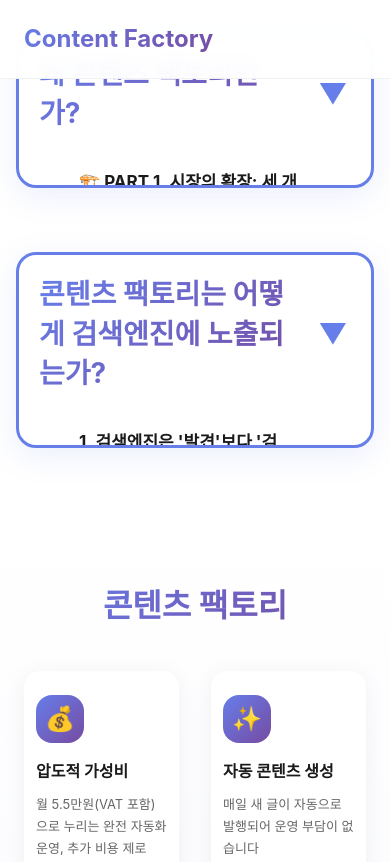
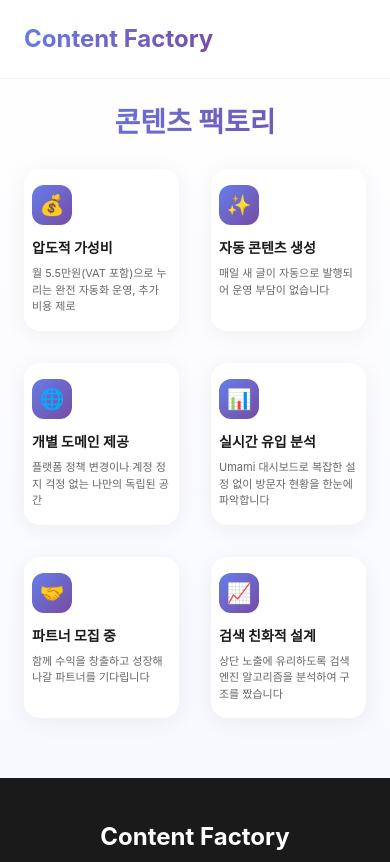
Before and after one commit to jeonwoohyun85/content-factory, a website: page landing/index.html in a window 390 px wide. Shown: the top 862 px of the page. Drawn offline with Linux system fonts and the light colour scheme.

Commit message:
design: 모바일 최적화 수정 (카드 3개, 아코디언 숨김)

```diff
--- a/landing/index.html
+++ b/landing/index.html
@@ -314,96 +314,91 @@
                 display: none;
             }
 
+            .hero {
+                padding: 120px 16px 60px;
+            }
+
             .hero h1 {
-                font-size: 40px;
+                font-size: 32px;
             }
 
             .hero p {
-                font-size: 18px;
+                font-size: 16px;
             }
 
             .section-title {
-                font-size: 32px;
+                font-size: 28px;
+                margin-bottom: 24px;
             }
 
+            /* 카드 섹션 3개 */
             .features-grid {
                 grid-template-columns: repeat(3, 1fr);
-                gap: 16px;
+                gap: 8px;
+                padding: 0 8px;
             }
 
             .feature-card {
-                padding: 24px 12px;
+                padding: 16px 8px;
             }
 
             .feature-card h3 {
-                font-size: 16px;
-                margin-bottom: 8px;
+                font-size: 14px;
+                margin-bottom: 6px;
             }
 
             .feature-card p {
-                font-size: 13px;
+                font-size: 11px;
+                line-height: 1.5;
             }
 
             .feature-icon {
-                width: 48px;
-                height: 48px;
-                font-size: 24px;
-                margin-bottom: 16px;
+                width: 40px;
+                height: 40px;
+                font-size: 20px;
+                margin-bottom: 12px;
+                border-radius: 12px;
             }
 
-            /* 아코디언 모바일 최적화 */
+            /* 아코디언 모바일 숨김 */
             .left-accordion,
             .right-accordion {
-                position: static;
-                width: 100%;
-                margin: 32px auto;
-                max-width: 100%;
-                padding: 0 16px;
+                display: none;
             }
 
-            .left-accordion .accordion,
-            .right-accordion .accordion {
-                border-radius: 20px;
-                border-left: none;
-                border-right: none;
-                border: 3px solid #667eea;
-            }
-
-            .accordion-header {
-                padding: 20px;
-                font-size: 16px;
-                border-left: none !important;
-                border-right: none !important;
-            }
-
-            .accordion-content {
-                padding: 16px 20px;
-                font-size: 14px;
-            }
-
-            .accordion-content h4 {
-                font-size: 15px;
-                margin-bottom: 8px;
-            }
-
-            .accordion-content p {
-                font-size: 13px;
-                line-height: 1.6;
+            .stats {
+                padding: 60px 16px;
             }
 
             .stats-grid {
                 gap: 32px;
             }
 
+            .stat h3 {
+                font-size: 40px;
+            }
+
+            .stat p {
+                font-size: 16px;
+            }
+
+            .cta-section {
+                padding: 60px 16px;
+            }
+
             .cta-section h2 {
-                font-size: 32px;
+                font-size: 28px;
             }
 
             .cta-section p {
-                font-size: 18px;
+                font-size: 16px;
+            }
+
+            footer {
+                padding: 40px 16px 24px;
             }
         }
-    </style>
+        </style>
 </head>
 <body>
     <!-- Navigation -->
```
